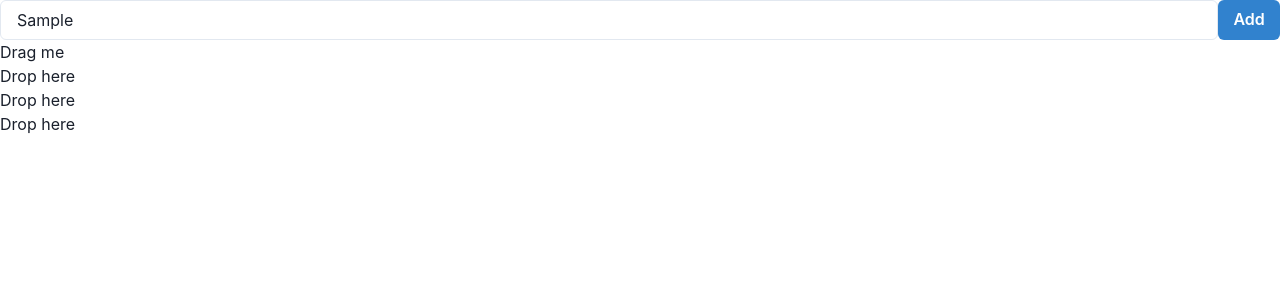
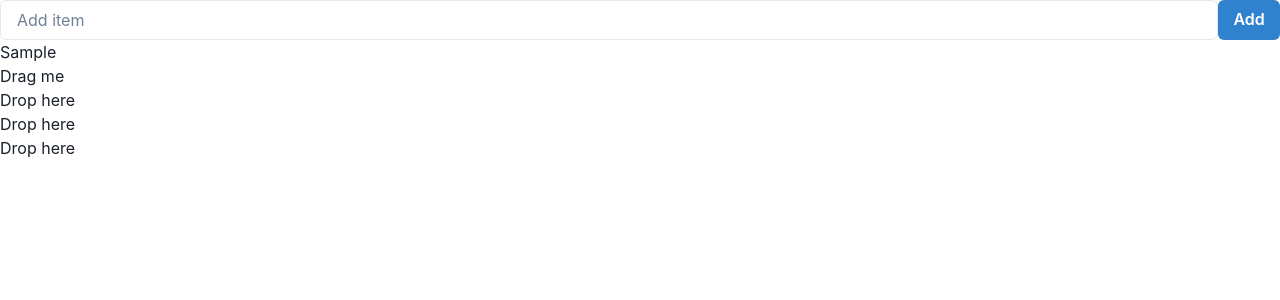
Before and after one commit to helloumma/Drag-Drop, a Next.js app: page / in a window 1280 px wide. Both pictures are taken after typing "Sample" into the empty fields and a click on the button "Add". Shown: the top 300 px of the page. Built offline with nearby package versions, Linux system fonts and the light colour scheme.

Commit message:
to do app

```diff
--- a/components/form.tsx
+++ b/components/form.tsx
@@ -12,22 +12,41 @@ import {
   ButtonGroup,
   Flex,
 } from "@chakra-ui/react";
+import { useState } from "react";
 
-const Form = () => (
-  <Flex>
-    <Input placeholder="Basic usage" />
-    {/*<Menu>
-      <MenuButton as={Button} rightIcon={"V"}>
-        Select Board
-      </MenuButton>
-      <MenuList>
-        <MenuItem>To do</MenuItem>
-        <MenuItem>Currently</MenuItem>
-        <MenuItem>Done</MenuItem>
-      </MenuList>
-</Menu>*/}
-    <Button colorScheme="blue">Add</Button>
-  </Flex>
-);
+const Form = () => {
+  const [input, setInput] = useState<string>("");
+  //const [completedTaskCount, setCompletedTaskCount] = useState(0);
+  const [todoList, setTodoList] = useState<[]>([]);
+
+  const onChange = (e: React.ChangeEvent<HTMLInputElement>) => {
+    setInput(e.target.value);
+  };
+
+  const onSubmit = (e: React.ChangeEvent<HTMLInputElement>) => {
+    e.preventDefault();
+    if (input === "") return alert("please enter a value");
+
+    const newList = todoList.slice();
+    newList.splice(0, 0, { name: input });
+    setTodoList(newList);
+    setInput("");
+  };
+  console.log(todoList);
+  return (
+    <>
+    <Flex>
+      <Input value={input} placeholder="Add item" onChange={onChange} />
+      <Button colorScheme="blue" onClick={onSubmit}>
+        Add
+      </Button>
+
+    </Flex>
+    {todoList.map((items: any, id: number) => (
+        <p key={id}>{items.name}</p>
+      ))}
+    </>
+  );
+};
 
 export default Form;
```
